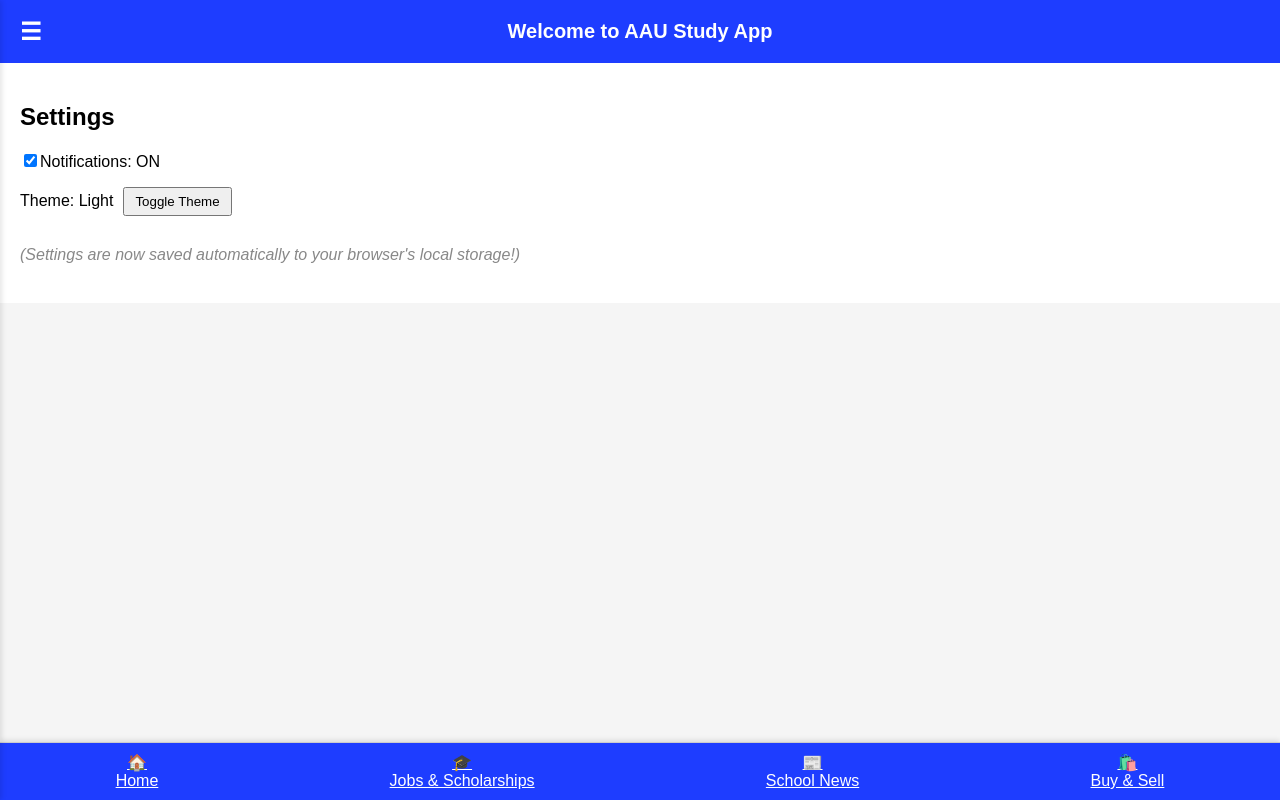
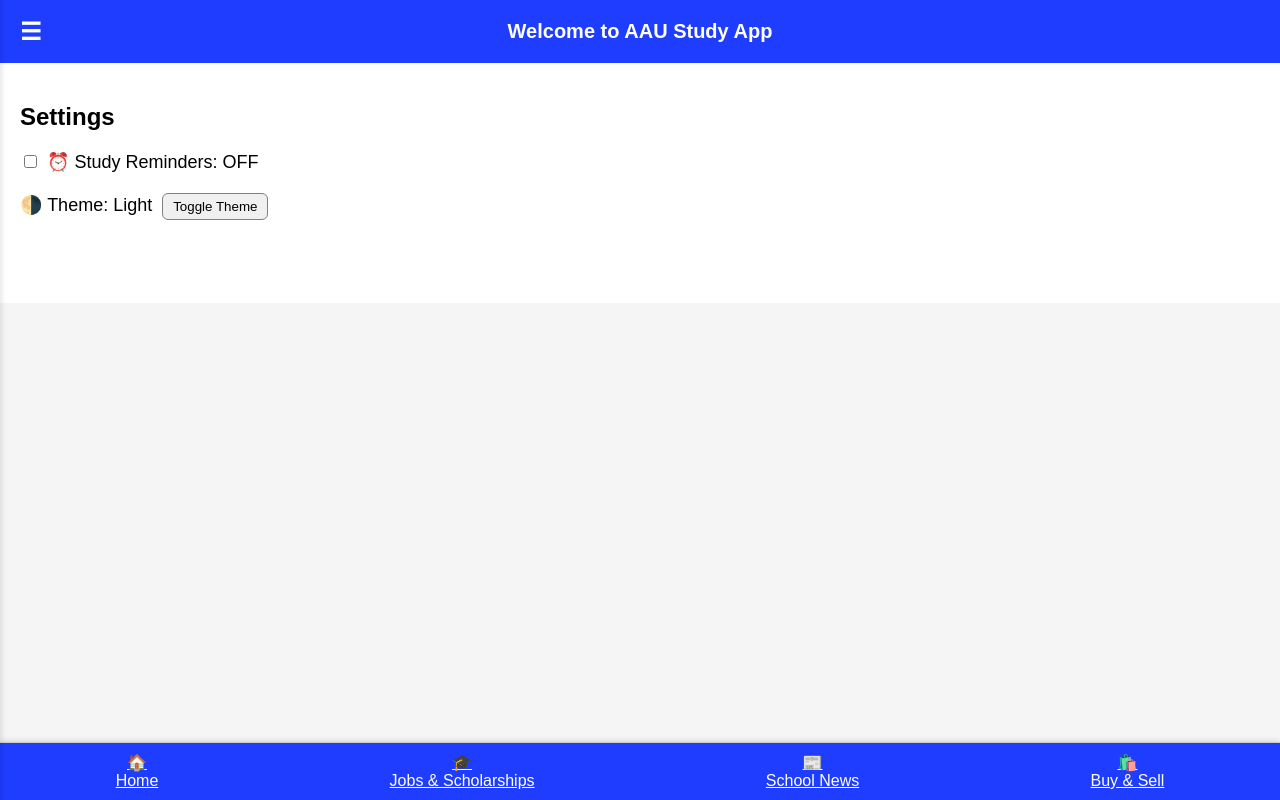
Before and after one commit to unityaaron/MyAauApp, a React (Vite) app: page /settings in a window 1280 px wide. Built offline with nearby package versions, Linux system fonts and the light colour scheme.

Commit message:
updated study page just for the web version for now, i am not using a backend notifications for now, am using localStorage

```diff
--- a/src/pages/MorePage.jsx
+++ b/src/pages/MorePage.jsx
@@ -5,9 +5,14 @@
   return (
     <div className="content">
       <h2>More Options</h2>
-      <p>📞 Contact Support</p>
-      <p>📚 About the App</p>
-      <p>💡 Help & FAQ</p>
+      <p>📞<strong> Contact Support:</strong> <br></br>Founder's phone number: 08065907350</p>
+      <p>📚 <strong>About the App:</strong> <br></br> This App was created by an Alumni of Ambrose Alli University Ekpoma.
+      He studied Agricultural Economics & Extension Service which is not close to the knowledge of a Computer Science Degree
+      and had no prior knowlegde on Software Development. It was just self-motivation, determination, belief and God.
+      While still a student there were no test/exam question practice app to prepare for exams or tests which could make students score higher.
+      This was how the idea came about after months of studying on how to become a Software Engineer.
+      </p>
+      <p>💡 <strong>Help & FAQ:</strong> None</p>
     </div>
   );
 };
--- a/src/pages/SettingsPage.jsx
+++ b/src/pages/SettingsPage.jsx
@@ -1,84 +1,90 @@
-// src/pages/SettingsPage.js
 import React, { useState, useEffect } from 'react';
 
-const SETTINGS_KEY = 'myAppSettings'; // A unique key for your app's settings in local storage
+const SettingsPage = () => {
+  // Set the theme from localStorage or use "light"
+  const [theme, setTheme] = useState(localStorage.getItem("theme") || "light");
 
-const SettingsPage = () => {
-  // Initialize state based on local storage or defaults
-  const [settings, setSettings] = useState(() => {
-    try {
-      const storedSettings = localStorage.getItem(SETTINGS_KEY);
-      return storedSettings ? JSON.parse(storedSettings) : {
-        notificationsEnabled: true,
-        currentTheme: 'Light',
-      };
-    } catch (error) {
-      console.error("Error parsing settings from local storage:", error);
-      // Fallback to default settings if there's an error parsing
-      return {
-        notificationsEnabled: true,
-        currentTheme: 'Light',
-      };
+  // Set reminders from localStorage (convert string to true/false)
+  const [remindersOn, setRemindersOn] = useState(
+    localStorage.getItem("reminders") === "true"
+  );
+
+  // Ask permission once when component loads
+  useEffect(() => {
+    if (Notification.permission !== 'granted') {
+      Notification.requestPermission();
     }
-  });
+  }, []);
 
-  // Use useEffect to save settings to local storage whenever they change
+  // This checks every minute to see if it's 8:00 PM
   useEffect(() => {
-    try {
-      localStorage.setItem(SETTINGS_KEY, JSON.stringify(settings));
-      console.log("Settings saved to local storage:", settings);
-    } catch (error) {
-      console.error("Error saving settings to local storage:", error);
-    }
-  }, [settings]); // This effect runs whenever the 'settings' state object changes
+    const checkReminder = setInterval(() => {
+      const now = new Date();
+      if (
+        now.getHours() === 20 &&
+        now.getMinutes() === 0 &&
+        remindersOn &&
+        Notification.permission === "granted"
+      ) {
+        new Notification("🧠 Time to Study!", {
+          body: "Open your AAU GST app and revise now!",
+        });
+      }
+    }, 60000); // every 60 seconds
 
-  // Event Handlers to update state and trigger save (via useEffect)
-  const handleNotificationsToggle = () => {
-    setSettings(prevSettings => ({
-      ...prevSettings,
-      notificationsEnabled: !prevSettings.notificationsEnabled,
-    }));
+    return () => clearInterval(checkReminder); // stop when not needed
+  }, [remindersOn]);
+
+  // Turn reminders ON or OFF
+  const toggleReminders = () => {
+    const newValue = !remindersOn;
+    setRemindersOn(newValue);
+    localStorage.setItem("reminders", newValue);
   };
 
-  const handleThemeToggle = () => {
-    setSettings(prevSettings => ({
-      ...prevSettings,
-      currentTheme: prevSettings.currentTheme === 'Light' ? 'Dark' : 'Light',
-    }));
+  // Change theme between light and dark
+  const toggleTheme = () => {
+    const newTheme = theme === "light" ? "dark" : "light";
+    setTheme(newTheme);
+    localStorage.setItem("theme", newTheme);
   };
 
   return (
     <div className="content">
       <h2>Settings</h2>
 
-      {/* Notifications Setting */}
-      <div style={{ marginBottom: '15px' }}>
-        <label>
+      {/* Reminders Toggle with Checkbox */}
+      <div style={{ marginBottom: '20px' }}>
+        <label style={{ fontSize: '18px' }}>
           <input
             type="checkbox"
-            checked={settings.notificationsEnabled}
-            onChange={handleNotificationsToggle}
+            checked={remindersOn}
+            onChange={toggleReminders}
+            style={{ marginRight: '10px' }}
           />
-          Notifications: {settings.notificationsEnabled ? 'ON' : 'OFF'}
+          ⏰ Study Reminders: {remindersOn ? 'ON (8:00 PM)' : 'OFF'}
         </label>
       </div>
 
-      {/* Theme Setting */}
-      <div style={{ marginBottom: '15px' }}>
-        <p>
-          Theme: {settings.currentTheme}
+      {/* Theme Toggle Button */}
+      <div>
+        <p style={{ fontSize: '18px' }}>
+          🌗 Theme: {theme === "light" ? "Light" : "Dark"}
           <button
-            onClick={handleThemeToggle}
-            style={{ marginLeft: '10px', padding: '5px 10px', cursor: 'pointer' }}
+            onClick={toggleTheme}
+            style={{
+              marginLeft: '10px',
+              padding: '5px 10px',
+              cursor: 'pointer',
+              borderRadius: '6px',
+              border: '1px solid gray',
+              backgroundColor: '#f0f0f0',
+            }}
           >
             Toggle Theme
           </button>
         </p>
       </div>
-
-      <p style={{ marginTop: '30px', fontStyle: 'italic', color: '#888' }}>
-        (Settings are now saved automatically to your browser's local storage!)
-      </p>
     </div>
   );
 };
```
